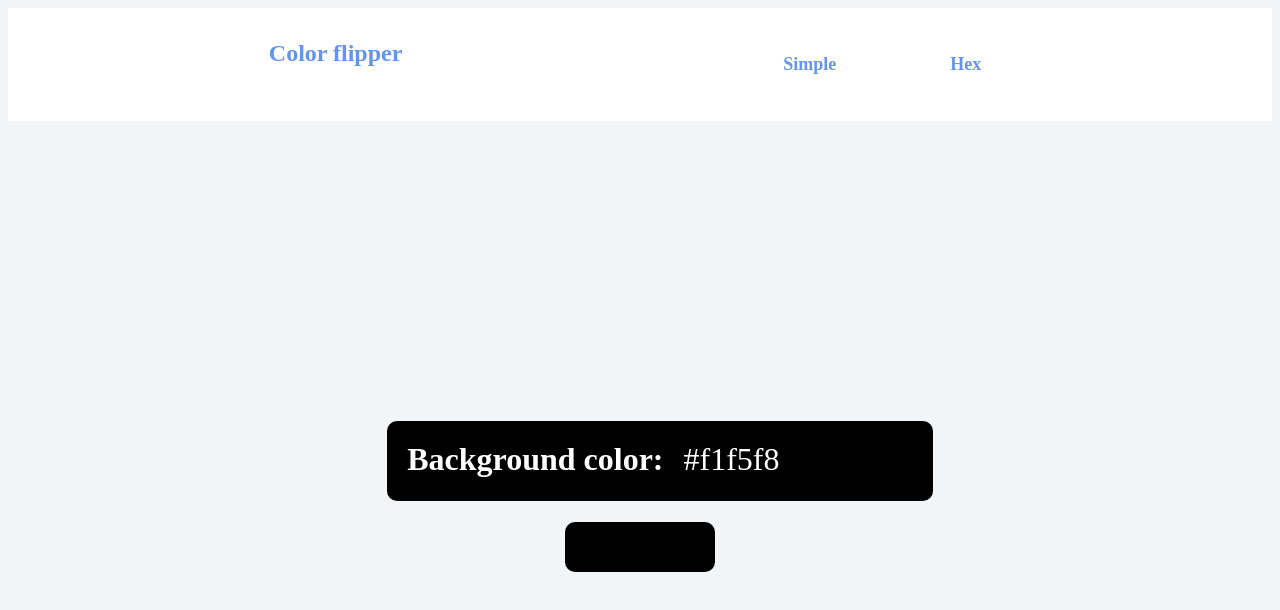
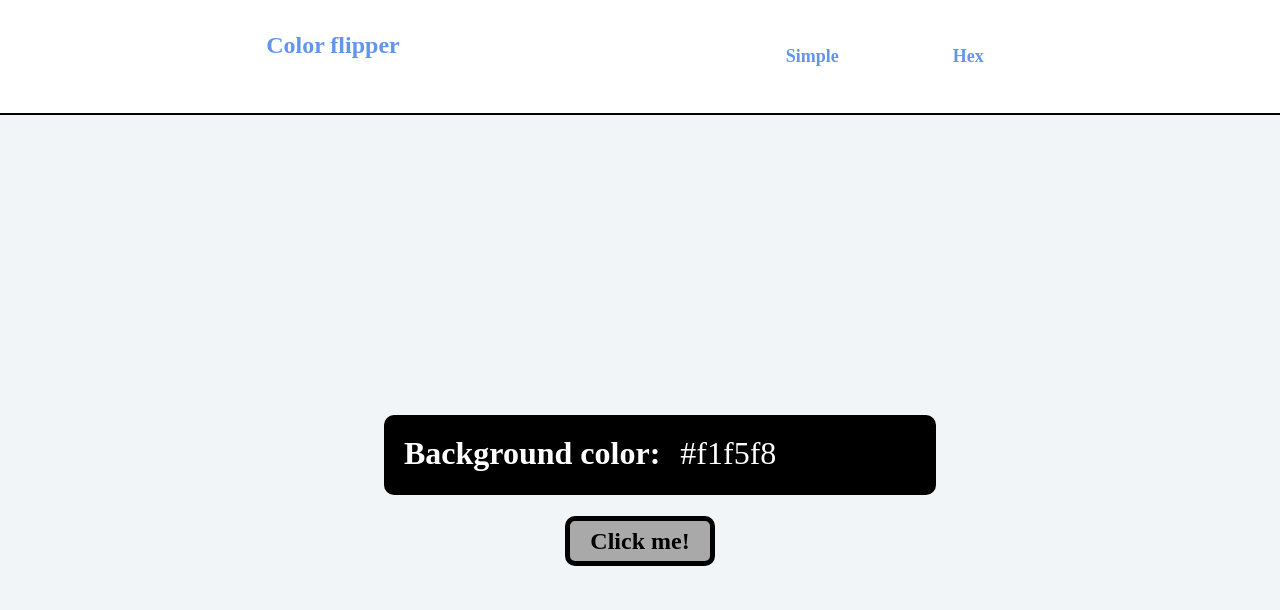
Before and after one commit to ArekSzlapa/color-changer, a plain HTML site: page index.html in a window 1280 px wide. In both pictures the pointer is over the button "Click me!". Drawn offline with Linux system fonts and the light colour scheme.

Commit message:
started JS

```diff
--- a/style.css
+++ b/style.css
@@ -1,5 +1,6 @@
 body{
     background-color: #f1f5f8;
+    margin: 0;
 }
 h1{
     text-align: left;
@@ -36,7 +37,7 @@ justify-content: center;
 }
 .clickMe:hover{
     cursor: pointer;
-    background-color: rgb(0, 0, 0);
+    background-color: darkgrey;
 }
 #color{
     font-weight: normal;
@@ -57,6 +58,7 @@ list-style: none;
     margin:0px;
     display: flex;
     justify-content: space-evenly;
+    border-bottom: black solid 2px;
 
 }
 h4{
```
